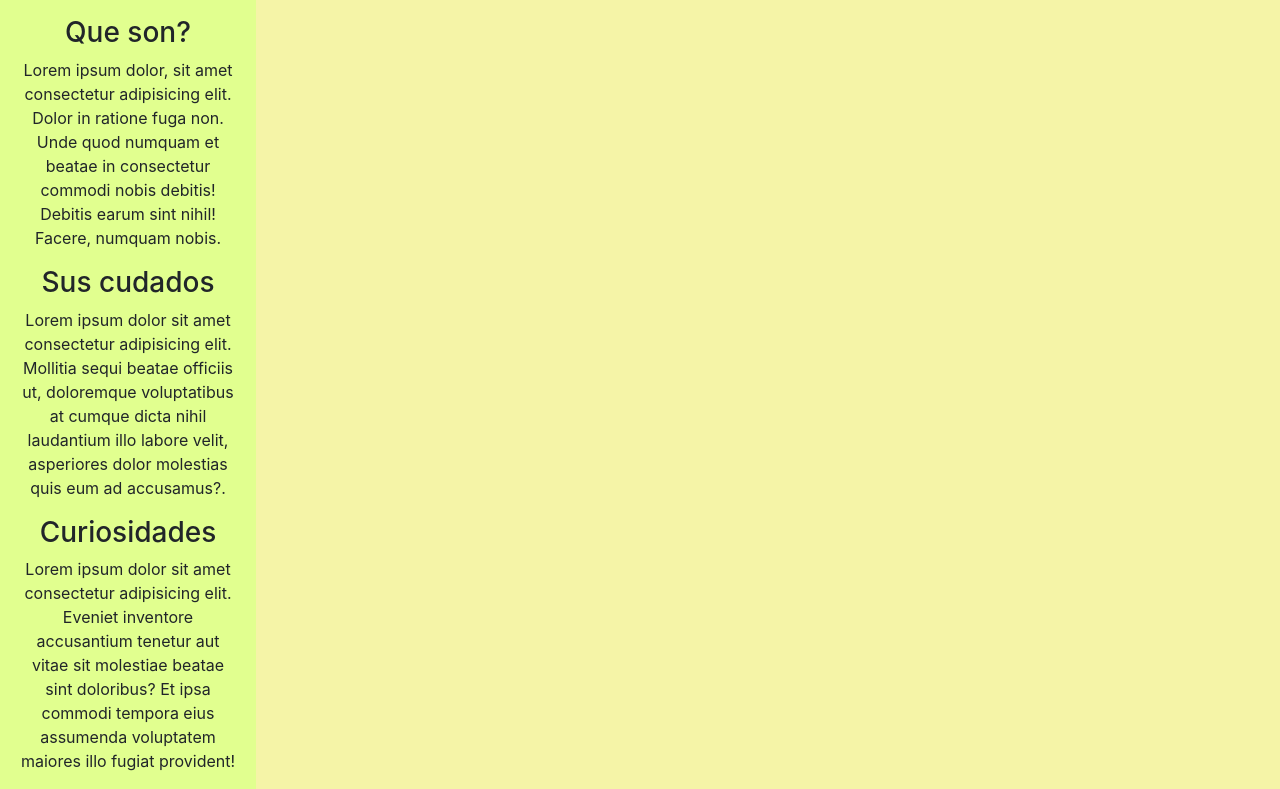
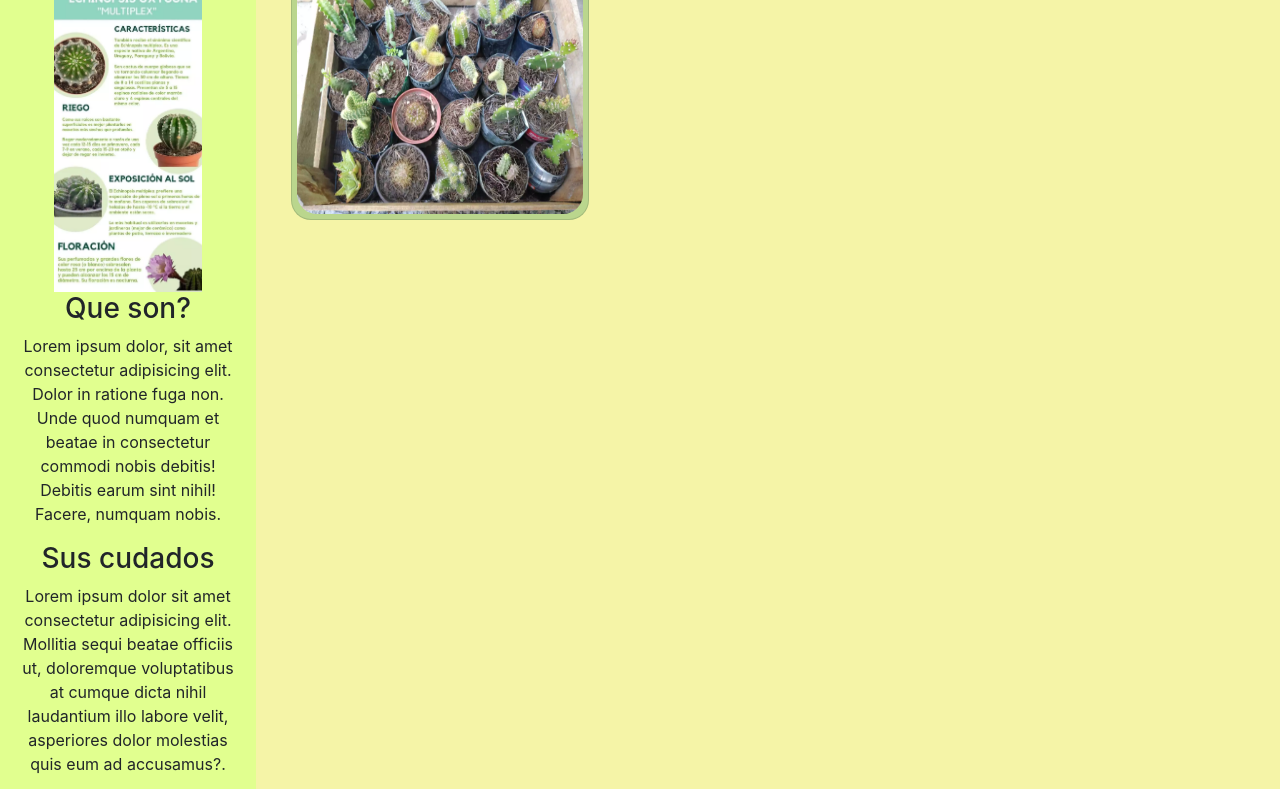
Before and after one commit to FernandoTol/lulu-plantas, a plain HTML site: page pages/cactus/cactus.html in a window 1280 px wide. Shown: the part 180-969 px from the top of the page. Drawn offline with nearby package versions, Linux system fonts and the light colour scheme.

Commit message:
cactus actualizado

```diff
--- a/css/cactus.css
+++ b/css/cactus.css
@@ -51,12 +51,20 @@
   background-color: rgb(245, 244, 167);
   padding: 20px;
   text-align: center;
+}
 
+.card {
+  background-color: rgb(186, 214, 141);
+  border-radius: 20px;
+  padding: 5px;
 }
-.derechaCT img:hover {
-  transform: scale(2);
-  overflow: hidden;
+
+.card img {
+  width: auto;
+  height: 250px;
+  border-radius: 20px;
 }
+
 
 @media screen and (max-width: 700px) {
   .izquierdaCT,
--- a/css/home.css
+++ b/css/home.css
@@ -79,6 +79,7 @@
 }
 
 .container-fluid img {
+  border-radius: 55px;
   height: auto;
   width: 300px;
   text-align: center;
@@ -90,10 +91,11 @@
   background: #faffe6;
 }
 
-emar h3{
+.map h3{
   color : #1a830c;
   font-family: 'Raleway';
 }
+
 #footer {
   text-align: center;
   background-color: #db8727ef;
--- a/pages/cactus/cactus.html
+++ b/pages/cactus/cactus.html
@@ -7,7 +7,9 @@
     <meta name="viewport" content="width=device-width, initial-scale=1.0">
 
     <!-- TipoGrafia -->
-    <link href="https://fonts.googleapis.com/css2?family=Dancing+Script&family=Lobster&family=Raleway:ital,wght@1,100&display=swap" rel="stylesheet">
+    <link
+        href="https://fonts.googleapis.com/css2?family=Dancing+Script&family=Lobster&family=Raleway:ital,wght@1,100&display=swap"
+        rel="stylesheet">
 
     <!-- Bootstrap CSS -->
     <link rel="stylesheet" href="https://stackpath.bootstrapcdn.com/bootstrap/4.1.3/css/bootstrap.min.css"
@@ -43,15 +45,16 @@
                         <a class="nav-link text-menu" href=""></a>
                     </li>
                     <li class="nav-item">
-                        <a class="nav-link text-menu" href="../plantasDeSombra/plantasDeSombra.html">Plantas de Sombra</a>
+                        <a class="nav-link text-menu" href="../plantasDeSombra/plantasDeSombra.html">Plantas de
+                            Sombra</a>
                     </li>
                     <li class="nav-item">
                         <a class="nav-link text-menu" href="../plantasDeSol/plantasDesol.html">Plantitas de sol</a>
                     </li>
                 </ul>
             </div>
-            <div >
-                <a class="logoFb"  href="https://www.facebook.com/luluplantas2703">
+            <div>
+                <a class="logoFb" href="https://www.facebook.com/luluplantas2703">
                     <svg xmlns="http://www.w3.org/2000/svg" width="25" height="25" fill="currentColor"
                         class="bi bi-facebook" viewBox="0 0 16 16">
                         <path
@@ -75,7 +78,7 @@
     <div class="izquierdaCT">
         <div class="side">
             <h2>Cactus</h2>
-            <img src="../images/cactus/collage.jpg" alt="" height="200px">
+            <img src="../../images/cactus/1.webp" alt="" height="300px">
             <h3>Que son?</h3>
             <p>Lorem ipsum dolor, sit amet consectetur adipisicing elit. Dolor in ratione fuga non. Unde quod numquam et
                 beatae in consectetur commodi nobis debitis! Debitis earum sint nihil! Facere, numquam nobis.</p>
@@ -90,8 +93,17 @@
         </div>
 
         <div class="derechaCT">
-
-
+            <!-- cartas -->
+            <div id="carta" class="col-4">
+                <div class="card-deck">
+                    <div class="card">
+                        <h5 class="card-title"> </h5>
+                        <img src="../../images/cactus/2.webp"
+                            alt="">
+                    </div>
+                </div>
+            </div>
+            <!-- cartas -->
         </div>
     </div>
 
```
